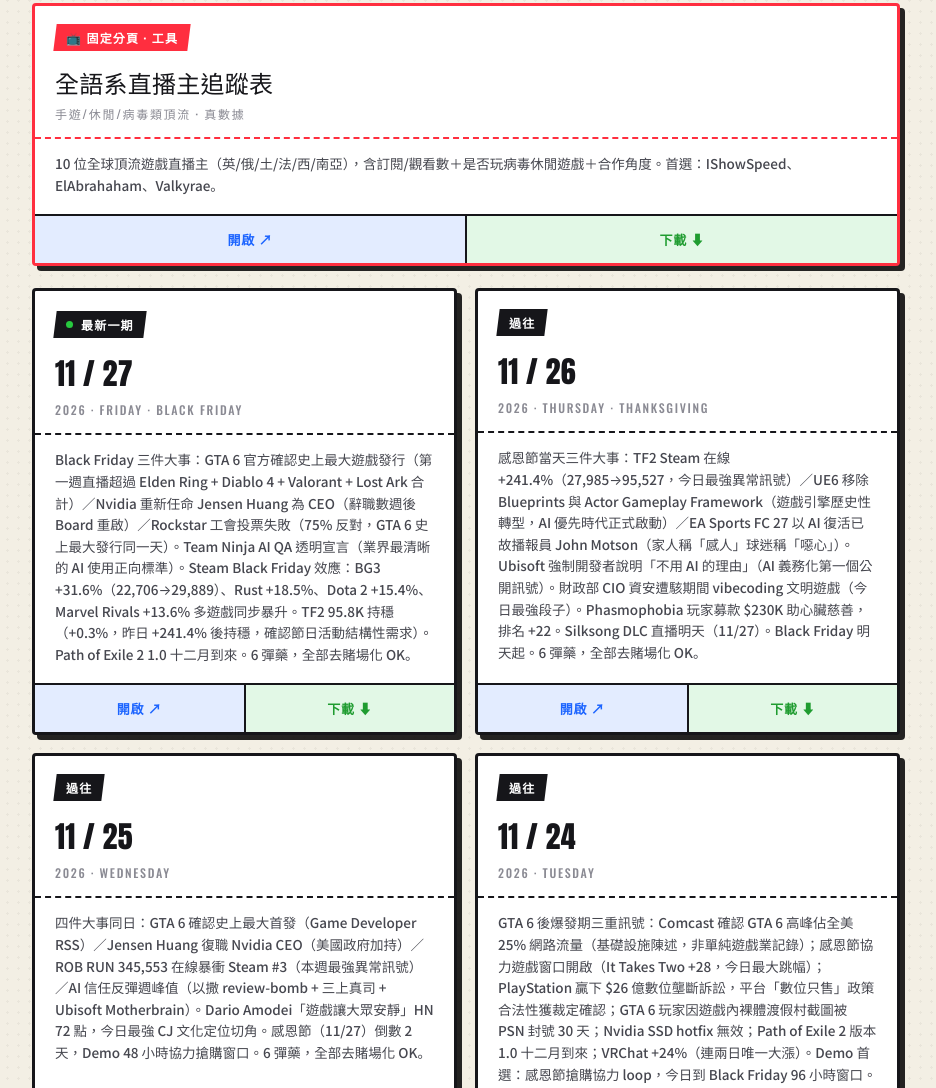
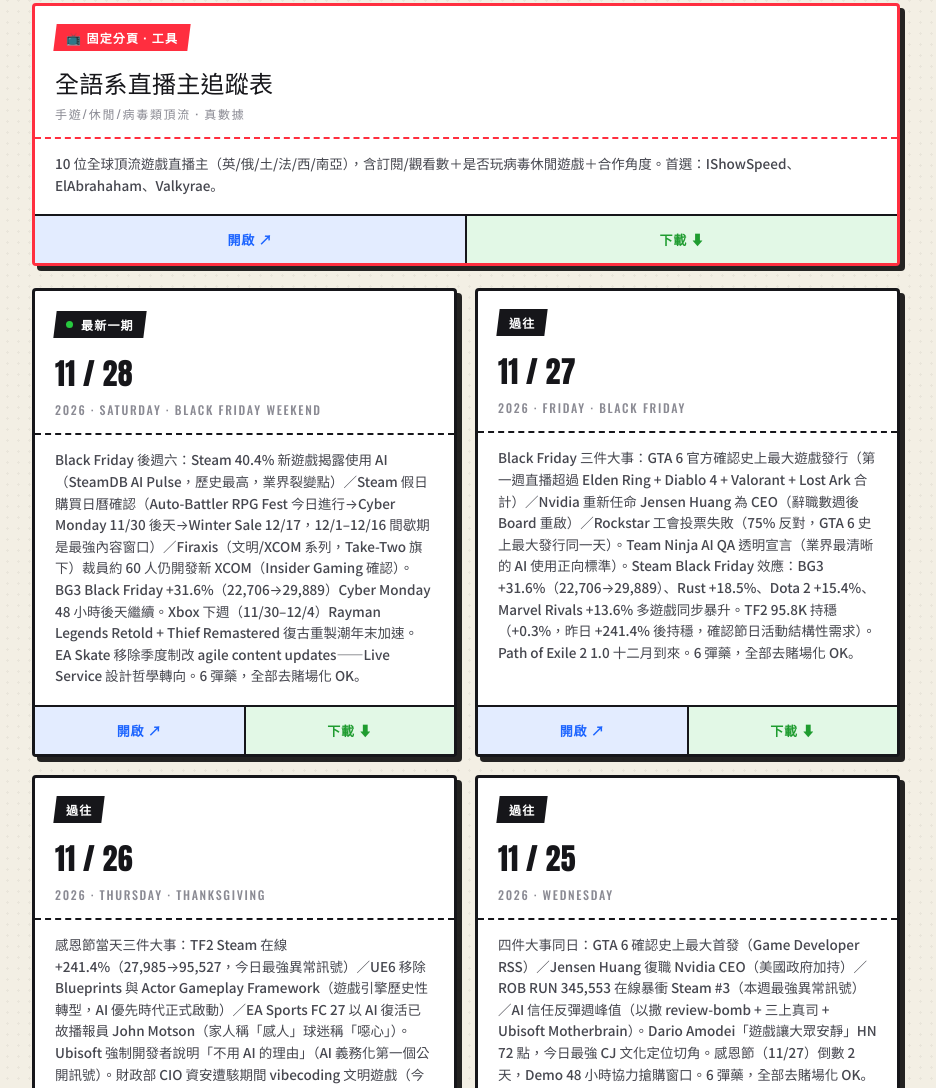
Before and after one commit to pizzacatkkkkk/gamegen-daily, a plain HTML site: page index.html in a window 1280 px wide. Shown: the part 632-1720 px from the top of the page, without its empty margins (174-1110 px from the left). Drawn offline with nearby package versions, Linux system fonts and the light colour scheme.

Commit message:
daily 2026-11-28 08:13:11

```diff
--- a/index.html
+++ b/index.html
@@ -116,6 +116,19 @@
       <div class="card">
         <div class="top">
           <span class="datebadge"><span class="dot"></span><span>最新一期</span></span>
+          <div class="big disp">11 / 28</div>
+          <div class="wk">2026 · Saturday · Black Friday Weekend</div>
+        </div>
+        <div class="desc">Black Friday 後週六：Steam 40.4% 新遊戲揭露使用 AI（SteamDB AI Pulse，歷史最高，業界裂變點）／Steam 假日購買日曆確認（Auto-Battler RPG Fest 今日進行→Cyber Monday 11/30 後天→Winter Sale 12/17，12/1–12/16 間歇期是最強內容窗口）／Firaxis（文明/XCOM 系列，Take-Two 旗下）裁員約 60 人仍開發新 XCOM（Insider Gaming 確認）。BG3 Black Friday +31.6%（22,706→29,889）Cyber Monday 48 小時後天繼續。Xbox 下週（11/30–12/4）Rayman Legends Retold + Thief Remastered 復古重製潮年末加速。EA Skate 移除季度制改 agile content updates——Live Service 設計哲學轉向。6 彈藥，全部去賭場化 OK。</div>
+        <div class="btns">
+          <a class="open" href="GameGen_遊戲時事日報_2026-11-28.html" target="_blank">開啟 ↗</a>
+          <a class="dl" href="GameGen_遊戲時事日報_2026-11-28.html" download>下載 ⬇</a>
+        </div>
+      </div>
+
+      <div class="card">
+        <div class="top">
+          <span class="datebadge"><span>過往</span></span>
           <div class="big disp">11 / 27</div>
           <div class="wk">2026 · Friday · Black Friday</div>
         </div>
```
